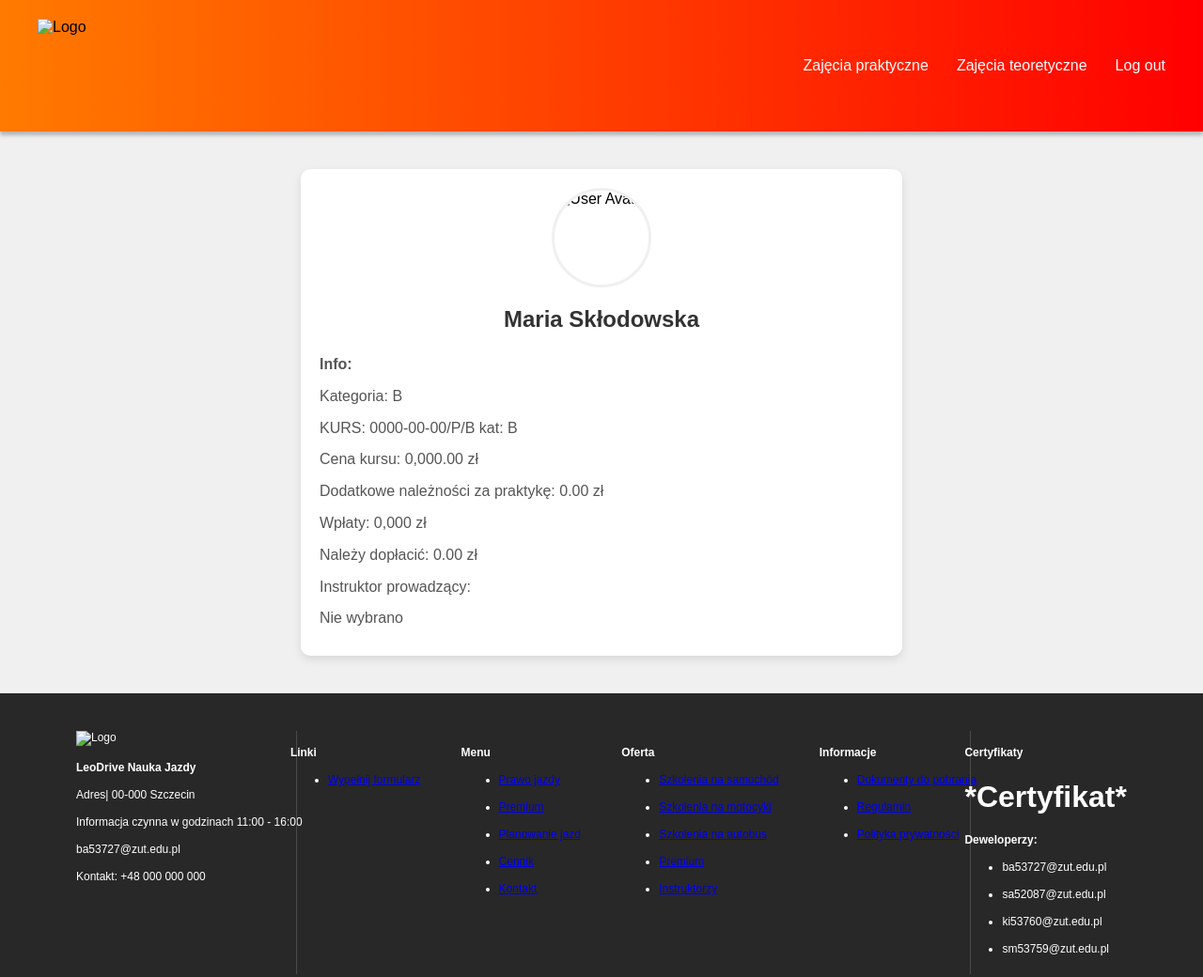
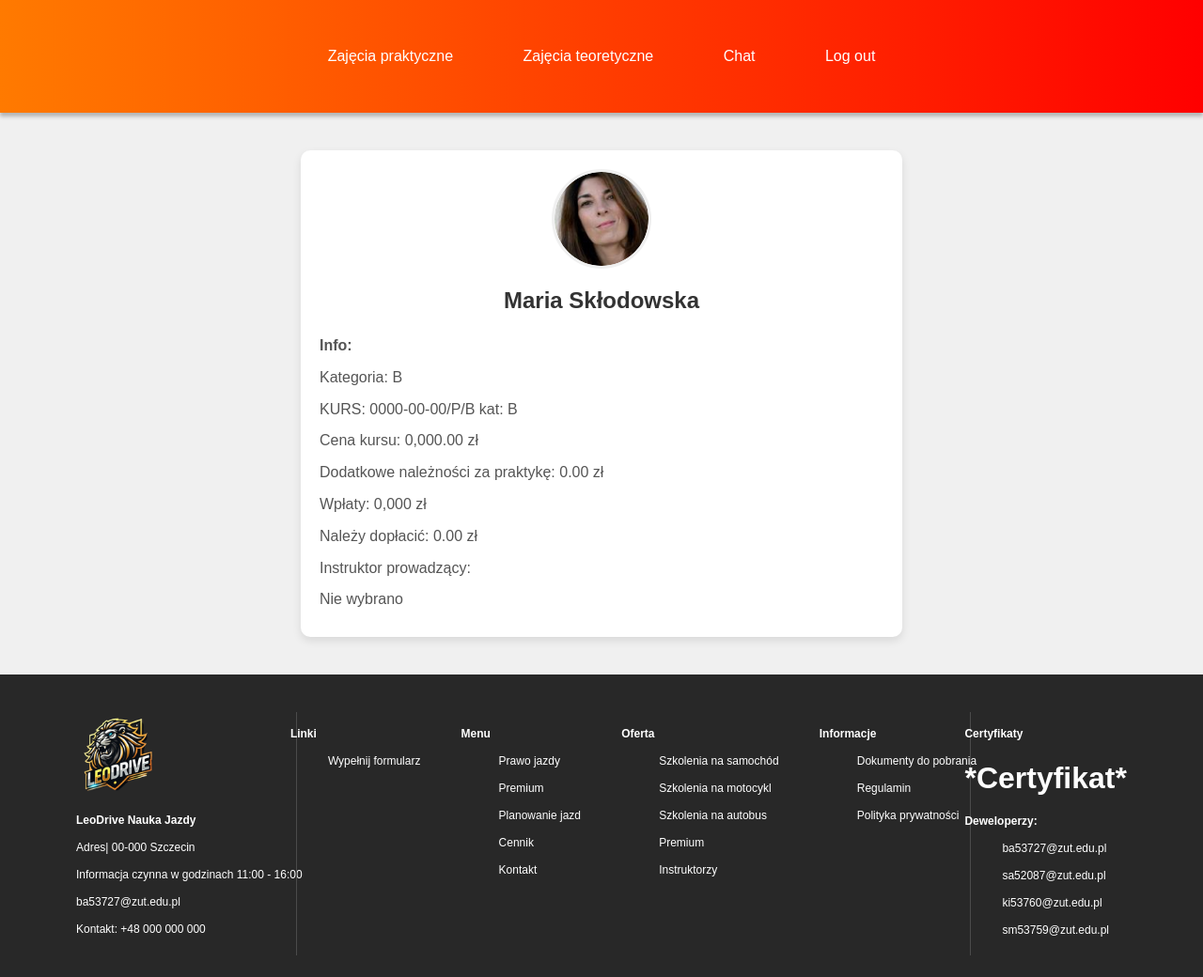
Before and after one commit to daboysasss/IPZ, a plain HTML site: page front/public/konto/konto.html in a window 1280 px wide. Shown: the top 1040 px of the page at 94% size. Drawn offline with Linux system fonts and the light colour scheme.

Commit message:
pisunchik

```diff
--- a/front/public/konto/konto.css
+++ b/front/public/konto/konto.css
@@ -4,6 +4,15 @@ body {
     margin: 0;
     padding: 0;
     background: #f0f0f0;
+}
+
+ul {
+    list-style: none;
+}
+
+a {
+    text-decoration: none;
+    color: inherit;
 }
 
 /* Header styles */
@@ -21,33 +30,32 @@ body {
     margin: 0 auto;
 }
 
-.logo {
-    height: 100px;
-    width: auto;
+.header {
+    display: flex;
+    align-items: center;
+    justify-content: center;
+    height: 80px; /* Высота навбара */
+    background-color: #000; /* Цвет фона для контекста */
 }
 
 .nav {
-    display: flex;
-    align-items: center;
-    gap: 30px;
+    gap: 80px;
     color: #fff;
     font-size: 16px;
 }
 
 .nav-link {
-    color: inherit; /* Наследует цвет из родительского элемента */
-    text-decoration: none; /* Убирает подчёркивание */
-    cursor: pointer; /* Указывает, что это кликабельный элемент */
+    cursor: pointer;
+    margin-right: 30px;
+    padding: 0 20px;
 }
 
 .nav-link:hover {
-    text-decoration: underline; /* Добавляет подчёркивание при наведении */
+    text-decoration: underline;
 }
 
-.logout {
-    font-size: 16px;
-    color: #fff;
-    cursor: pointer;
+.nav-link:last-child {
+    margin-right: 0;
 }
 
 /* Main content styles */
@@ -55,8 +63,6 @@ main {
     text-align: center;
     padding: 40px;
 }
-
-
 
 .avatar {
     height: 100px;
--- a/front/public/konto/konto.html
+++ b/front/public/konto/konto.html
@@ -10,11 +10,11 @@
 <!-- Header -->
 <header class="header">
   <div class="header-content">
-    <img src="logo.png" alt="Logo" class="logo">
     <nav class="nav">
-      <a href="praktyka.html" class="nav-link">Zajęcia praktyczne</a>
-      <a href="theory.html" class="nav-link">Zajęcia teoretyczne</a>
-      <span class="logout">Log out</span>
+      <a href="/front/public/praktyka/praktyka.html" class="nav-link">Zajęcia praktyczne</a>
+      <a href="/front/public/teoria/theory.html" class="nav-link">Zajęcia teoretyczne</a>
+      <a href="#" class="nav-link" id="chat">Chat</a>
+      <a href="#" class="nav-link logout">Log out</a>
     </nav>
   </div>
 </header>
@@ -22,7 +22,7 @@
 <!-- Main Content -->
 <main>
   <section class="info-section">
-    <img src="avatar.png" alt="User Avatar" class="avatar">
+    <img src="/front/images/avatar.png" alt="User Avatar" class="avatar">
     <h1>Maria Skłodowska</h1>
     <div class="info-box">
       <p><strong>Info:</strong></p>
@@ -40,7 +40,7 @@
 <footer class="footer">
   <div class="footer-content">
     <div class="logo">
-      <img src="logofull.png" id="complete-logo" alt="Logo">
+      <img src="/front/images/logofull.png" id="complete-logo" alt="Logo">
       <h4>LeoDrive Nauka Jazdy</h4>
       <p>Adres| 00-000 Szczecin</p>
       <p>Informacja czynna w godzinach 11:00 - 16:00</p>
```
